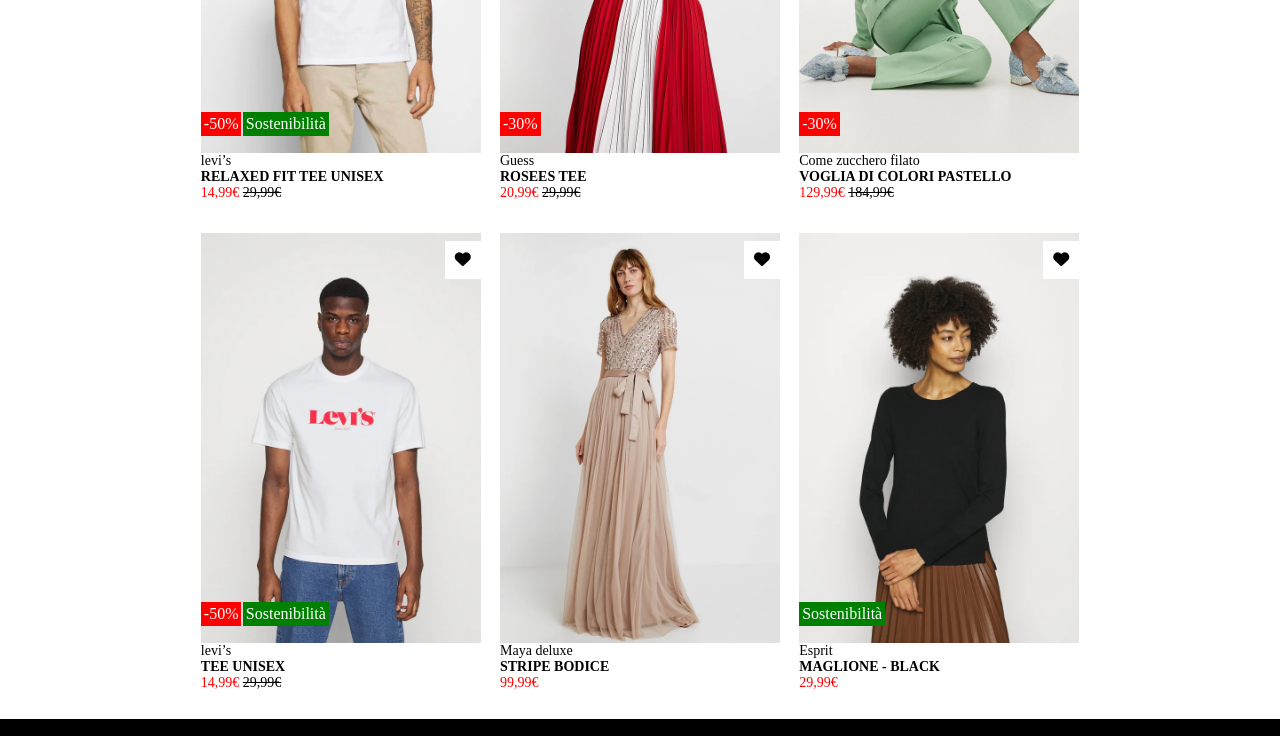
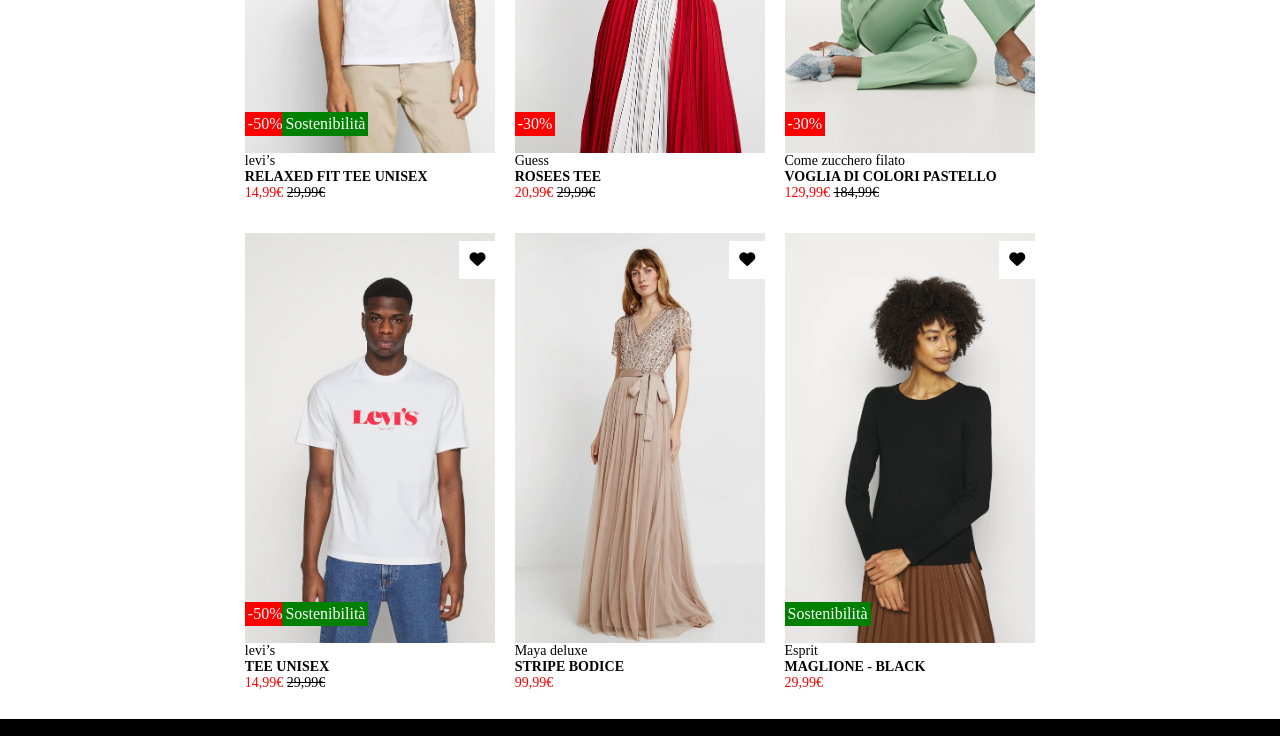
Before and after one commit to AlesciDavide/html-css-boolando, a plain HTML site: page index.html in a window 1280 px wide. Shown: the part 393-1129 px from the top of the page. Drawn offline with Linux system fonts and the light colour scheme.

Commit message:
fix article

```diff
--- a/css/style.css
+++ b/css/style.css
@@ -40,8 +40,7 @@
 
 /* main */
 
-.parent_article,
-.parent_article_due{
+.parent_article{
     display: flex;
     flex-wrap: wrap;
     align-items: center;
@@ -49,16 +48,15 @@
     padding: 0px 1rem 0px 1rem;
 }
 
-section.parent_article article,
-section.parent_article_due article{
-    width: 280px;
+section.parent_article article{
+    /* width: 280px; */
+    width: calc((100% / 3) - 5rem);
     height: 410px;
     margin: 1.5rem .6rem 3.5rem .6rem;
     position: relative;
 }
 
-section.parent_article article div p,
-section.parent_article_due article div p{
+section.parent_article article div p{
     position: absolute;
     top: 100%;
     font-size: 14px;
@@ -119,84 +117,72 @@
 
 section.parent_article article:nth-child(1){
     background-image: url(../img/1.webp);
-    /* background-size: 100%; */
     background-repeat: no-repeat;
     background-size: cover;
 }
 
 section.parent_article article:nth-child(1):hover{
     background-image: url(../img/1b.webp);
-    /* background-size: 100%; */
     background-repeat: no-repeat;
     background-size: cover;
 }
 
 section.parent_article article:nth-child(2){
     background-image: url(../img/2.webp);
-    background-size: 100%;
     background-repeat: no-repeat;
     background-size: cover;
 }
 
 section.parent_article article:nth-child(2):hover{
     background-image: url(../img/2b.webp);
-    background-size: 100%;
     background-repeat: no-repeat;
     background-size: cover;
 }
 
 section.parent_article article:nth-child(3){
     background-image: url(../img/3.webp);
-    background-size: 100%;
     background-repeat: no-repeat;
     background-size: cover;
 }
 
 section.parent_article article:nth-child(3):hover{
     background-image: url(../img/3b.webp);
-    background-size: 100%;
     background-repeat: no-repeat;
     background-size: cover;
 }
 
-section.parent_article_due article:nth-child(1){
+section.parent_article article:nth-child(4){
     background-image: url(../img/4.webp);
-    background-size: 100%;
     background-repeat: no-repeat;
     background-size: cover;
 }
 
-section.parent_article_due article:nth-child(1):hover{
+section.parent_article article:nth-child(4):hover{
     background-image: url(../img/4b.webp);
-    background-size: 100%;
     background-repeat: no-repeat;
     background-size: cover;
 }
 
-section.parent_article_due article:nth-child(2){
+section.parent_article article:nth-child(5){
     background-image: url(../img/5.webp);
-    background-size: 100%;
     background-repeat: no-repeat;
     background-size: cover;
 }
 
-section.parent_article_due article:nth-child(2):hover{
+section.parent_article article:nth-child(5):hover{
     background-image: url(../img/5b.webp);
-    background-size: 100%;
     background-repeat: no-repeat;
     background-size: cover;
 }
 
-section.parent_article_due article:nth-child(3){
+section.parent_article article:nth-child(6){
     background-image: url(../img/6.webp);
-    background-size: 100%;
     background-repeat: no-repeat;
     background-size: cover;
 }
 
-section.parent_article_due article:nth-child(3):hover{
+section.parent_article article:nth-child(6):hover{
     background-image: url(../img/6b.webp);
-    background-size: 100%;
     background-repeat: no-repeat;
     background-size: cover;
 }
--- a/index.html
+++ b/index.html
@@ -98,8 +98,6 @@
                     </span>
                 </div>
             </article>
-        </section>
-        <section class="parent_article_due">
             <article>
                 <div>
                     <p class="flex_col">
```
